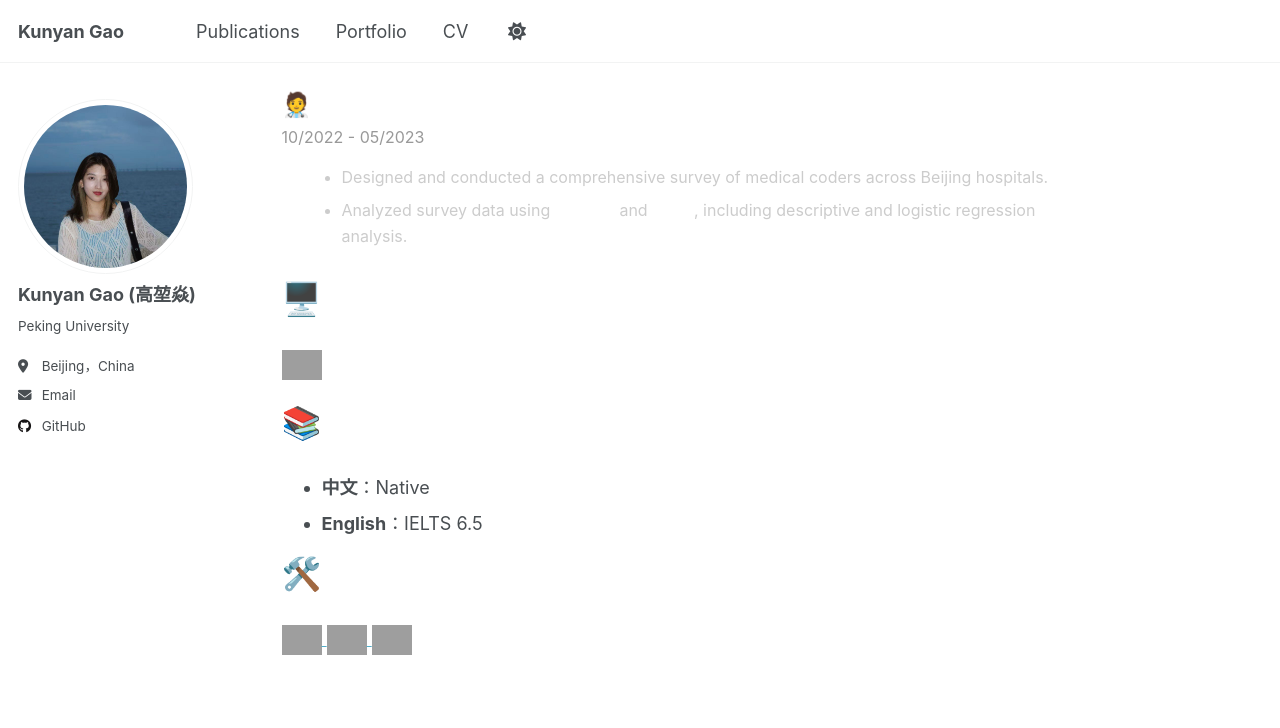
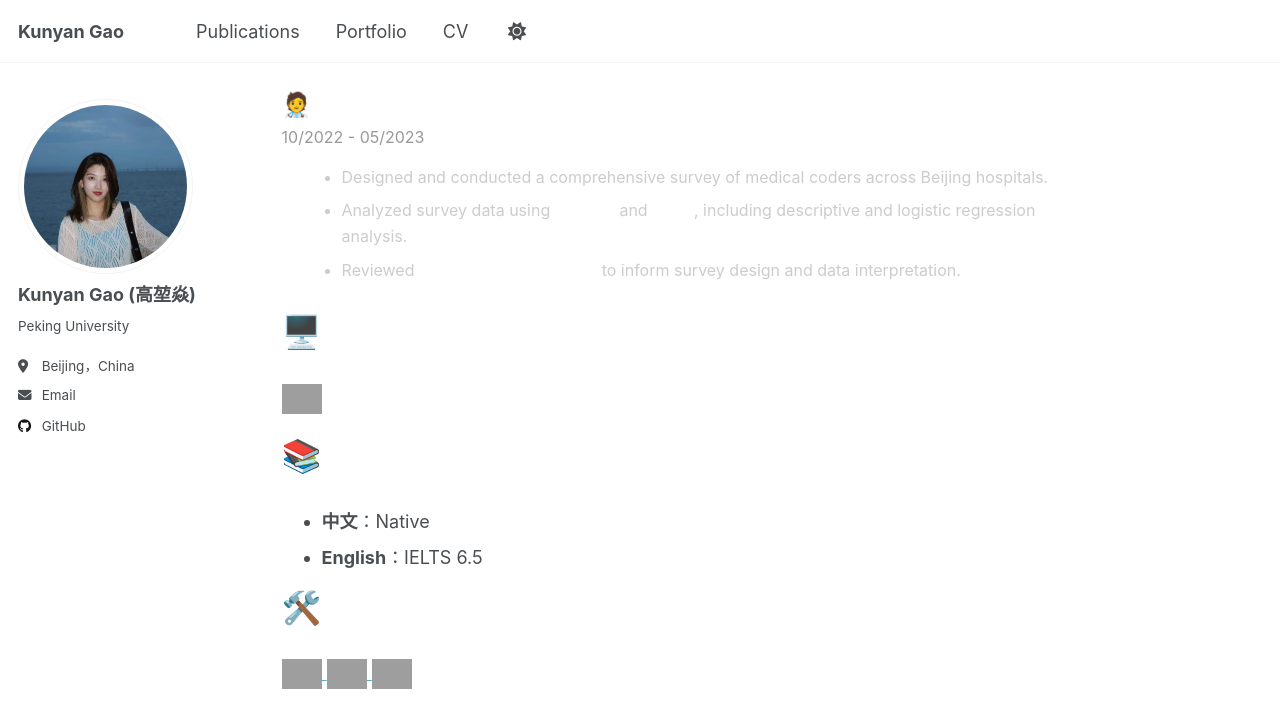
Before and after one commit to Alissa0106/Alissa0106.github.io, a Jekyll site: the page built from _pages/about.md, in a window 1280 px wide and 900 px high, scrolled down 1123 px. Shown: the top 728 px of the window. Built offline with Jekyll 4.4.1, drawn with Linux system fonts in a browser that asks for light colours; a script that is not in the unit is left out; grey boxes are pictures that could not be loaded.

Commit message:
Update about.md

```diff
--- a/_pages/about.md
+++ b/_pages/about.md
@@ -51,6 +51,7 @@ redirect_from:
   <ul style="font-size: 16px; color: #cccccc; line-height: 1.6; margin-left: 20px;">
     <li>Designed and conducted a comprehensive survey of medical coders across Beijing hospitals.</li>
     <li>Analyzed survey data using <strong style="color: #ffffff;">EpiData</strong> and <strong style="color: #ffffff;">SPSS</strong>, including descriptive and logistic regression analysis.</li>
+    <li>Reviewed <strong style="color: #ffffff;">100+ scholarly articles</strong> to inform survey design and data interpretation.</li>
   </ul>
 </div>
 
```
